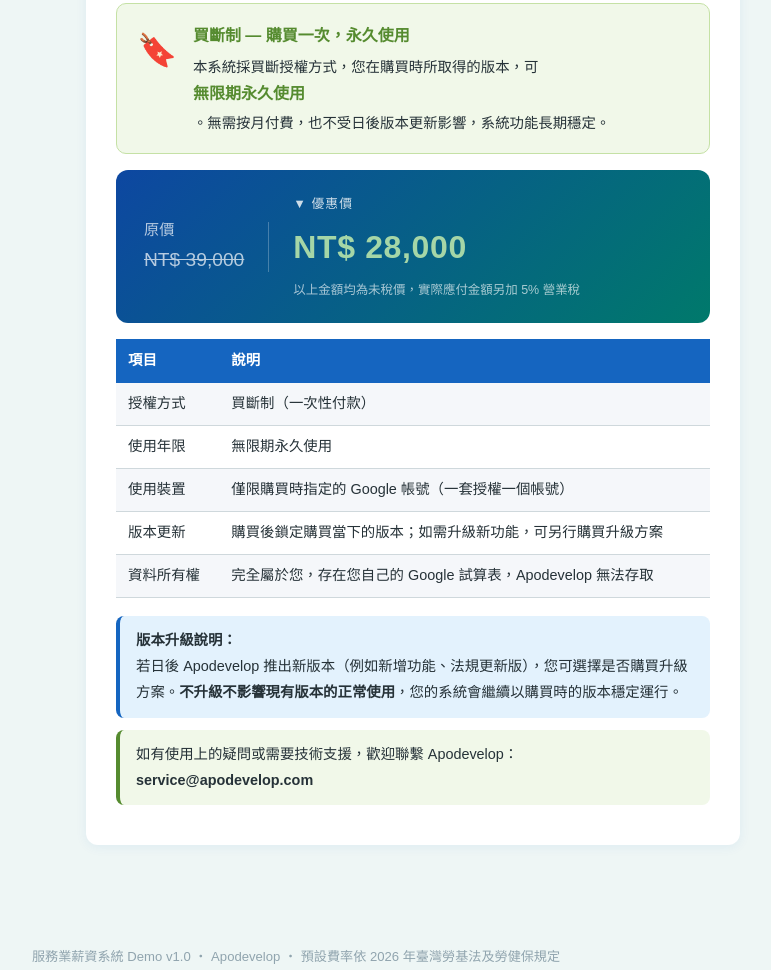
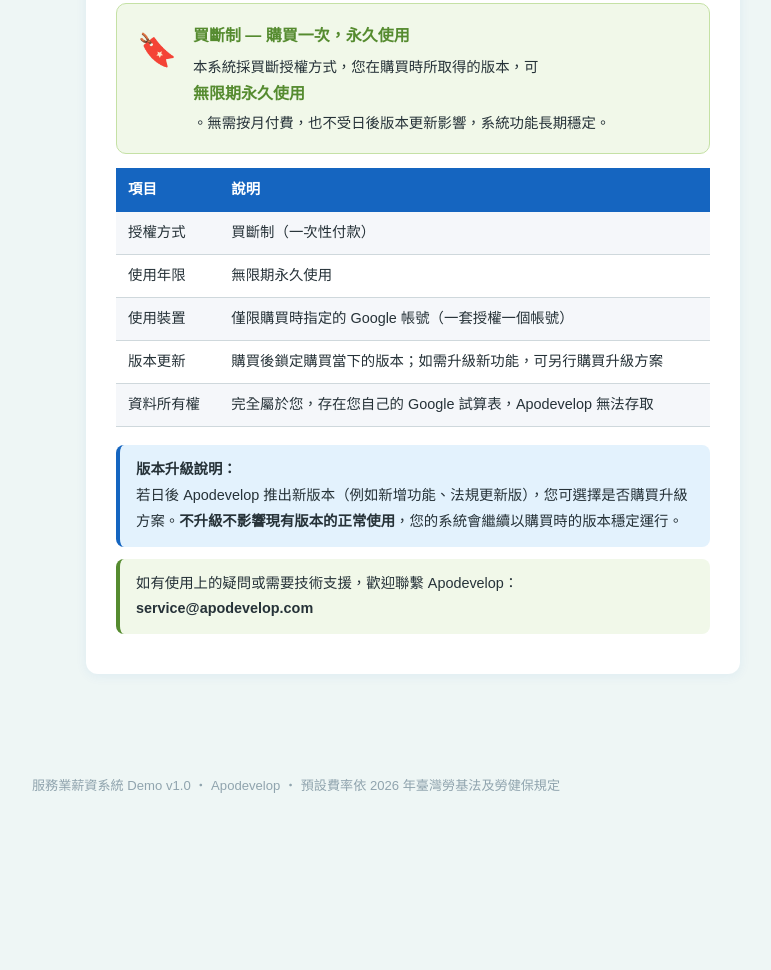
Before and after one commit to TeraChiu347/apodevelop-docs, a plain HTML site: page index.html in a window 1280 px wide. Shown: the part 7506-8476 px from the top of the page, without its empty margins (344-1115 px from the left). After the commit the page ends 8320 px from the top, so only its background shows below. Drawn offline with Linux system fonts and the light colour scheme.

Commit message:
remove pricing block

```diff
--- a/index.html
+++ b/index.html
@@ -329,52 +329,6 @@
     .license-card .lc-body strong { display: block; color: var(--green-dark); margin-bottom: 4px; font-size: 1rem; }
     .license-card .lc-body p { font-size: .9rem; margin: 0; line-height: 1.7; }
 
-    /* ── 價格區塊 ── */
-    .price-block {
-      display: flex;
-      align-items: center;
-      gap: 24px;
-      background: linear-gradient(135deg, var(--blue-dark), var(--teal-dark));
-      border-radius: 12px;
-      padding: 22px 28px;
-      margin: 16px 0;
-      color: white;
-      flex-wrap: wrap;
-    }
-    .price-original {
-      font-size: .95rem;
-      opacity: .7;
-    }
-    .price-original span {
-      text-decoration: line-through;
-      font-size: 1.2rem;
-    }
-    .price-special {
-      flex: 1;
-    }
-    .price-special .label {
-      font-size: .8rem;
-      letter-spacing: .08em;
-      opacity: .8;
-      margin-bottom: 4px;
-    }
-    .price-special .amount {
-      font-size: 2rem;
-      font-weight: bold;
-      color: #A5D6A7;
-      letter-spacing: .02em;
-    }
-    .price-special .tax-note {
-      font-size: .78rem;
-      opacity: .65;
-      margin-top: 2px;
-    }
-    .price-divider {
-      width: 1px;
-      height: 50px;
-      background: rgba(255,255,255,.25);
-    }
-
     /* ── 頁尾 ── */
     footer {
       text-align: center;
@@ -410,16 +364,6 @@
       /* 表格橫向捲動 */
       .table-wrap { overflow-x: auto; -webkit-overflow-scrolling: touch; }
       table { min-width: 480px; }
-
-      /* 價格區塊 */
-      .price-block {
-        flex-direction: column;
-        align-items: flex-start;
-        gap: 12px;
-        padding: 18px 18px;
-      }
-      .price-divider { width: 100%; height: 1px; }
-      .price-special .amount { font-size: 1.6rem; }
 
       /* 授權卡 */
       .license-card { flex-direction: column; gap: 10px; }
@@ -830,19 +774,6 @@
         </div>
       </div>
 
-      <div class="price-block">
-        <div class="price-original">
-          原價<br>
-          <span>NT$ 39,000</span>
-        </div>
-        <div class="price-divider"></div>
-        <div class="price-special">
-          <div class="label">▼ 優惠價</div>
-          <div class="amount">NT$ 28,000</div>
-          <div class="tax-note">以上金額均為未稅價，實際應付金額另加 5% 營業稅</div>
-        </div>
-      </div>
-
       <div class="table-wrap"><table>
         <thead><tr><th>項目</th><th>說明</th></tr></thead>
         <tbody>
```
